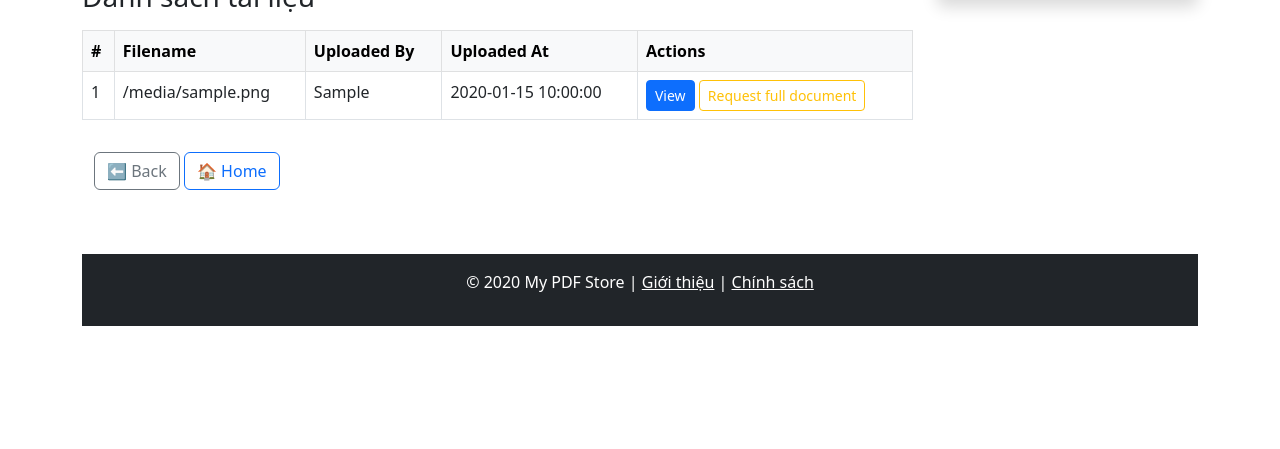
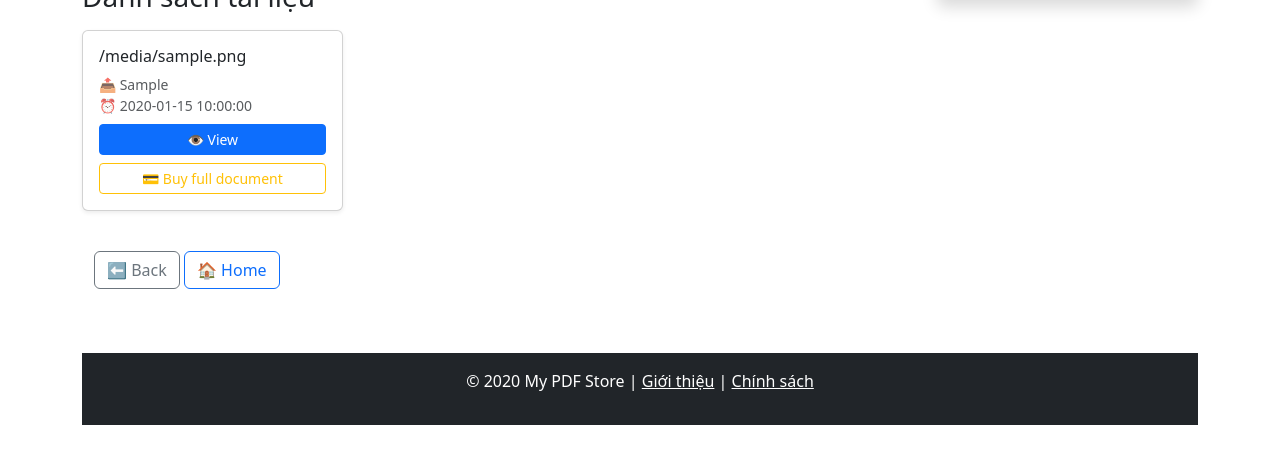
Before and after one commit to Phucsinh238/fastapi-pdf-app, a FastAPI app: template app/templates/index.html in a window 1280 px wide. Shown: the part 956-1405 px from the top of the page. Before the commit the page ends 1282 px from the top, so only its background shows below. Run offline with FastAPI, Linux system fonts and the light colour scheme; the template is opened without the code that fills it: most values are stand-ins (such as "Sample title", 1, 10 or a date in 2020); grey boxes marked "Sample" are stand-in pictures.

Commit message:
Update index.html

```diff
--- a/app/templates/index.html
+++ b/app/templates/index.html
@@ -69,36 +69,30 @@
 
       <!-- Danh sách tài liệu -->
      <h3 class="mb-3">Danh sách tài liệu</h3>
-      <table class="table table-bordered">
-        <thead class="table-light">
-          <tr>
-            <th scope="col">#</th>
-            <th scope="col">Filename</th>
-            <th scope="col">Uploaded By</th>
-            <th scope="col">Uploaded At</th>
-            <th scope="col">Actions</th>
-          </tr>
-        </thead>
-        <tbody>
+<div class="row">
   {% for doc in documents %}
-          <tr>
-            <td>{{ loop.index }}</td>
-            <td>{{ doc.filename }}</td>
-            <td>{{ doc.uploaded_by or 'Unknown' }}</td>
-            <td>{{ doc.upload_time }}</td>
-            <td>
-              <a href="/view/{{ doc.id }}" class="btn btn-primary btn-sm">View</a>
+  <div class="col-md-4 mb-4">
+    <div class="card h-100 shadow-sm">
+      <div class="card-body d-flex flex-column">
+        <h6 class="card-title">{{ doc.filename }}</h6>
+        <p class="text-muted small mb-2">
+          📤 {{ doc.uploaded_by or 'Unknown' }} <br>
+          ⏰ {{ doc.upload_time }}
+        </p>
+        <div class="mt-auto">
+          <a href="/view/{{ doc.id }}" class="btn btn-primary btn-sm w-100 mb-2">👁 View</a>
           {% if request.session.get("role") in ["admin", "superadmin"] %}
-                <a href="/delete/{{ doc.id }}" class="btn btn-danger btn-sm"
-                  onclick="return confirm('Are you sure you want to delete this document?')">Delete</a>
+            <a href="/delete/{{ doc.id }}" class="btn btn-danger btn-sm w-100"
+              onclick="return confirm('Are you sure you want to delete this document?')">🗑 Delete</a>
           {% else %}
-                <a href="/pay/{{ doc.id }}" class="btn btn-outline-warning btn-sm">Request full document</a>
+            <a href="/pay/{{ doc.id }}" class="btn btn-outline-warning btn-sm w-100">💳 Buy full document</a>
           {% endif %}
-            </td>
-          </tr>
+        </div>
+      </div>
+    </div>
+  </div>
   {% endfor %}
-        </tbody>
-      </table>
+</div>
     </div>
 
     <!-- Sidebar quảng cáo -->
```
Lines whose indentation alone changed are shown as unchanged.
